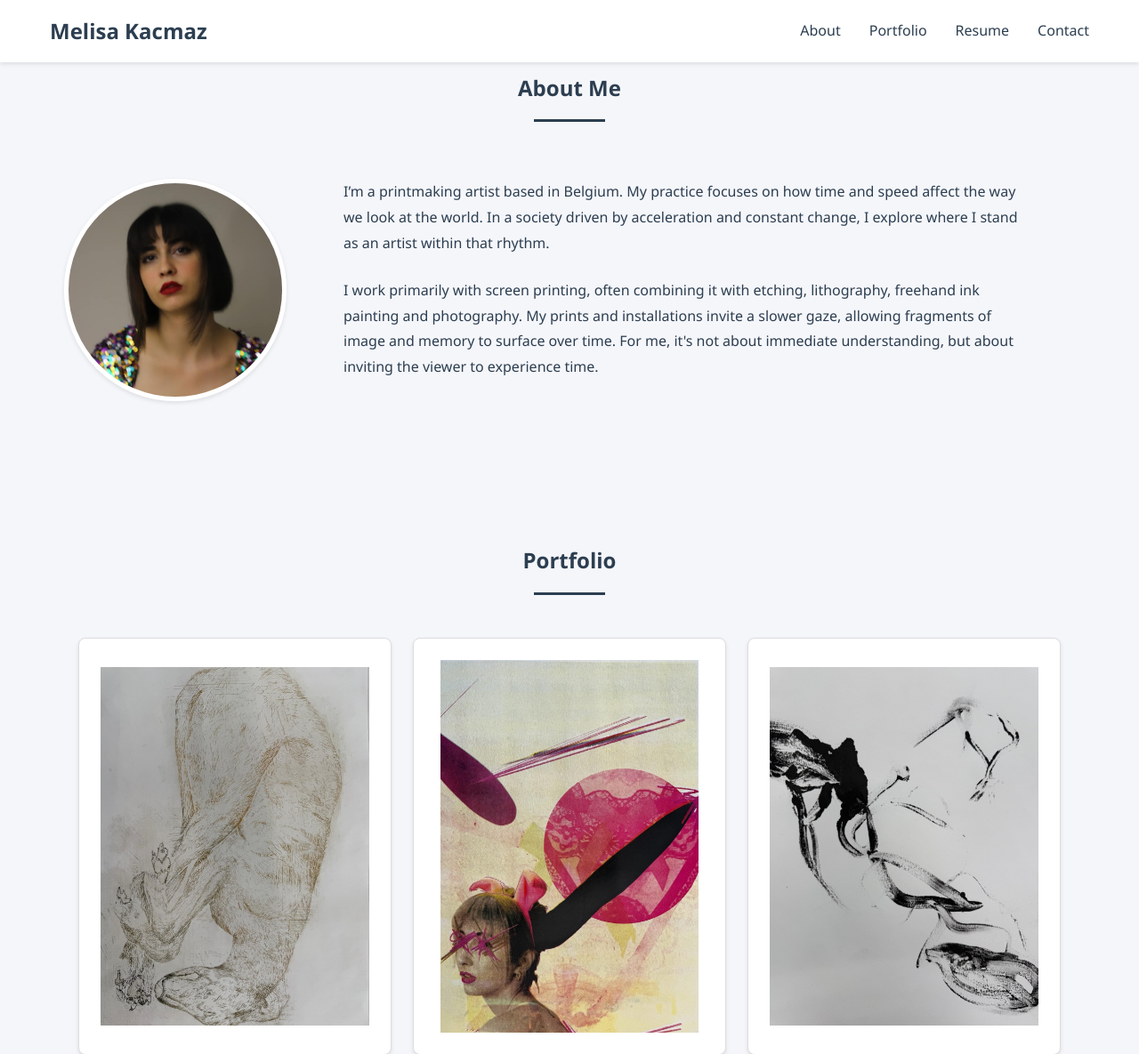
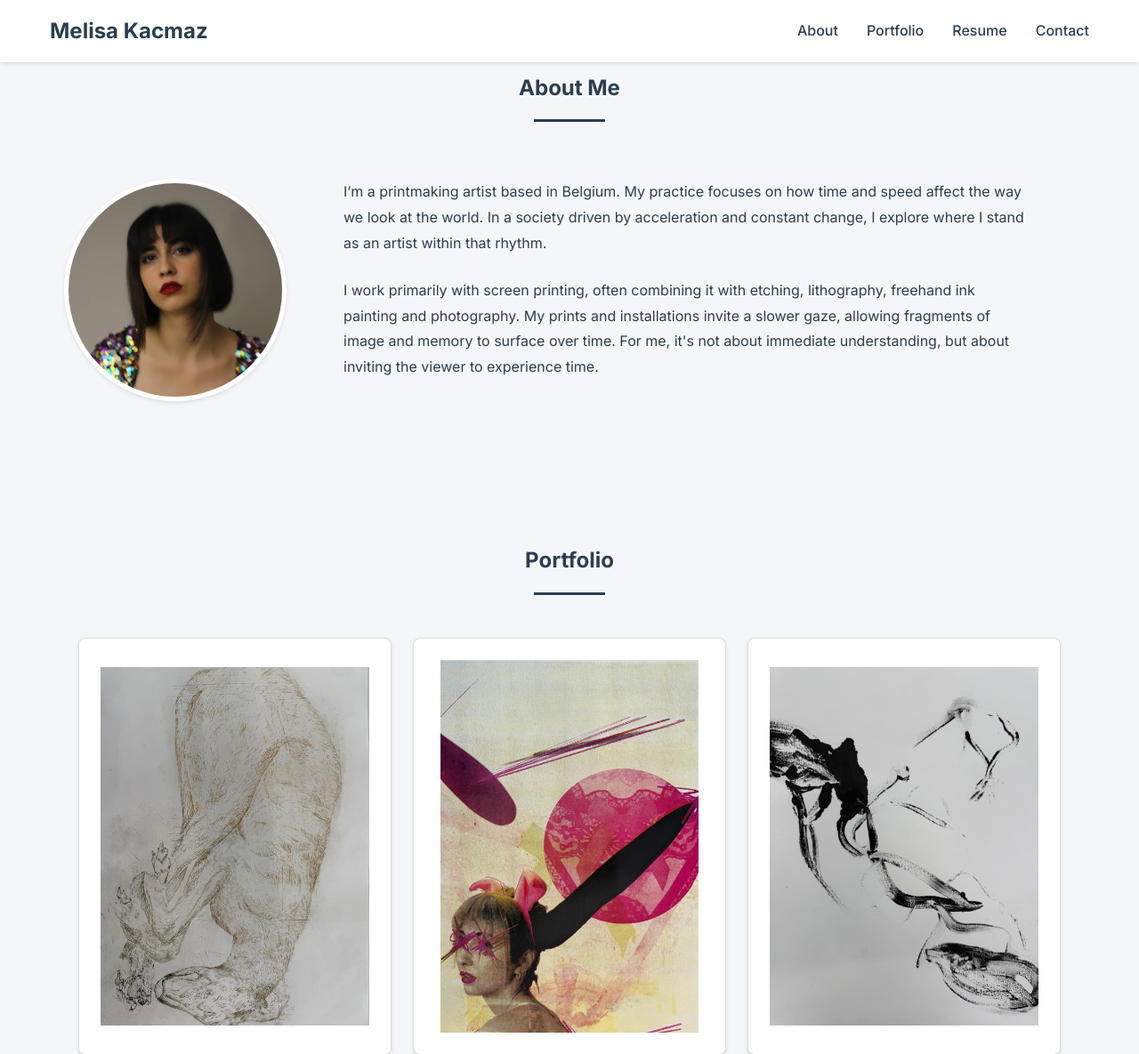
Before and after one commit to Ozanb67/Melisa, a Flask app: page / in a window 1280 px wide. Shown: the top 1185 px of the page at 89% size. Run offline with Flask 3, Linux system fonts and the light colour scheme.

Commit message:
Add Inter font and smooth scrolling

```diff
--- a/static/css/style.css
+++ b/static/css/style.css
@@ -1,3 +1,5 @@
+@import url('https://fonts.googleapis.com/css2?family=Inter:wght@300;400;500;600;700&display=swap');
+
 * {
     margin: 0;
     padding: 0;
@@ -16,11 +18,17 @@
     --shadow: 0 2px 5px rgba(0,0,0,0.1);
 }
 
+html {
+    scroll-behavior: smooth;
+}
+
 body {
-    font-family: 'Segoe UI', Tahoma, Geneva, Verdana, sans-serif;
+    font-family: 'Inter', -apple-system, BlinkMacSystemFont, 'Segoe UI', Roboto, Oxygen, Ubuntu, sans-serif;
     line-height: 1.6;
     color: var(--text-color);
     background-color: var(--background);
+    -webkit-font-smoothing: antialiased;
+    -moz-osx-font-smoothing: grayscale;
 }
 
 /* Navigation */
--- a/static/js/main.js
+++ b/static/js/main.js
@@ -1,6 +1,9 @@
 let portfolioData = [];
 let currentImageIndex = 0;
 let portfolioModal = null;
+
+// Add smooth scrolling to the entire document
+document.documentElement.style.scrollBehavior = 'smooth';
 
 function navigateImage(direction) {
     currentImageIndex = (currentImageIndex + direction + portfolioData.length) % portfolioData.length;
--- a/templates/index.html
+++ b/templates/index.html
@@ -4,6 +4,9 @@
     <meta charset="UTF-8">
     <meta name="viewport" content="width=device-width, initial-scale=1.0">
     <title>Printmaking Portfolio</title>
+    <link rel="preconnect" href="https://fonts.googleapis.com">
+    <link rel="preconnect" href="https://fonts.gstatic.com" crossorigin>
+    <link href="https://fonts.googleapis.com/css2?family=Inter:wght@300;400;500;600;700&display=swap" rel="stylesheet">
     <link rel="stylesheet" href="{{ url_for('static', filename='css/style.css') }}" type="text/css">
     <script src="{{ url_for('static', filename='js/main.js') }}" defer></script>
 </head>
```
